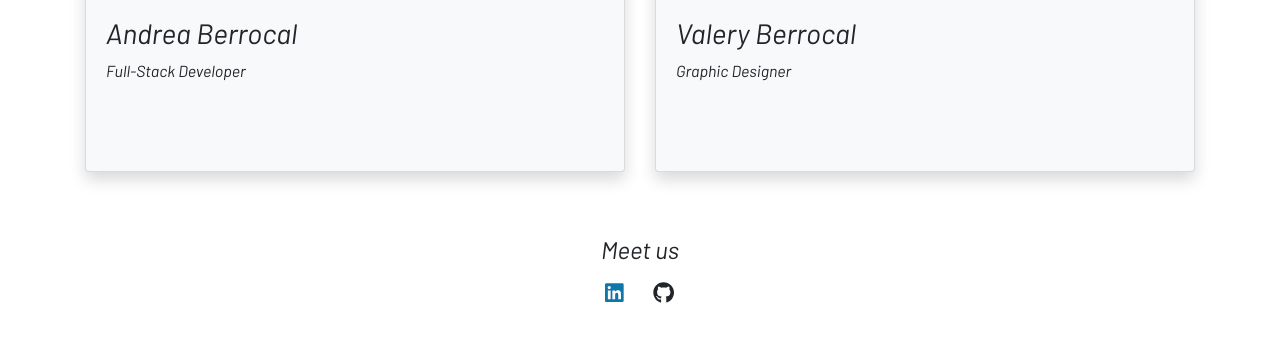
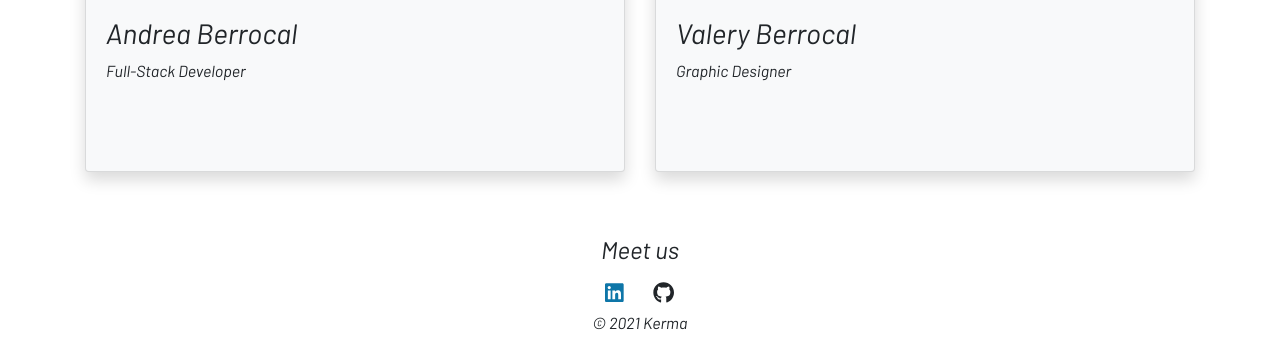
Before and after one commit to An-Be/Kerma---Crypto-Wallet, a website: page about.html in a window 1280 px wide. Shown: the part 513-864 px from the top of the page. Before the commit the page ends 824 px from the top, so only its background shows below. Drawn offline with nearby package versions, Linux system fonts and the light colour scheme; a script that the page names is missing.

Commit message:
copyright

```diff
--- a/about.html
+++ b/about.html
@@ -179,6 +179,11 @@
                                 class="fab fa-github fa-lg"></i></a>
                     </div>
                 </div>
+                <div class="row">
+                    <div class ="col text-center">
+                    <p id="copyright">© 2021 Kerma</p>
+                    </div>
+                </div>
             </div>
         </footer>
         <!-- jQuery must come first, then Popper.js, then the Bootstrap JavaScript plugins.-->
```
Also changed, not shown: contact.html (+6 -0 lines), index.html (+5 -2 lines).
